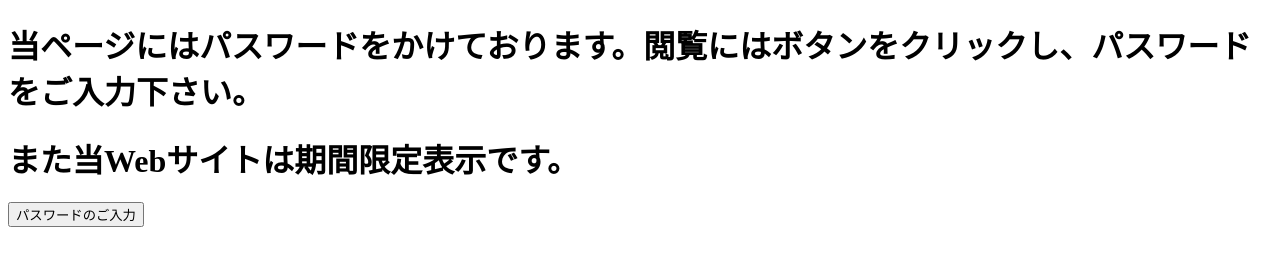
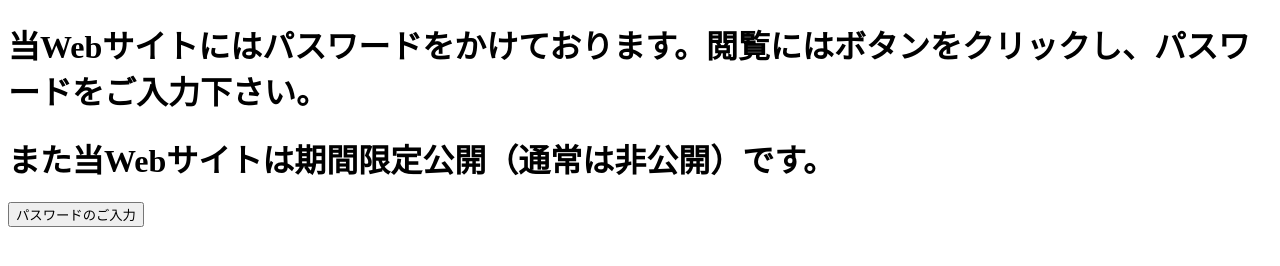
Before and after one commit to Foliogalary/yshofolio, a plain HTML site: page index.html in a window 1280 px wide. Drawn offline with Linux system fonts and the light colour scheme.

Commit message:
Add files via upload

```diff
--- a/index.html
+++ b/index.html
@@ -21,8 +21,8 @@
    </script>
 </head>
 <body>
-<h1>当ページにはパスワードをかけております。閲覧にはボタンをクリックし、パスワードをご入力下さい。</h1>
-<h1>また当Webサイトは期間限定表示です。</h1>
+<h1>当Webサイトにはパスワードをかけております。閲覧にはボタンをクリックし、パスワードをご入力下さい。</h1>
+<h1>また当Webサイトは期間限定公開（通常は非公開）です。</h1>
 <input type="button" value="パスワードのご入力" onclick="gate();">
 </body>
 </html>
```
Also changed, not shown: HETm7PJ3MRAyLmH3G4LFJmTRGENyE4mn.html (+1 -1 lines).
